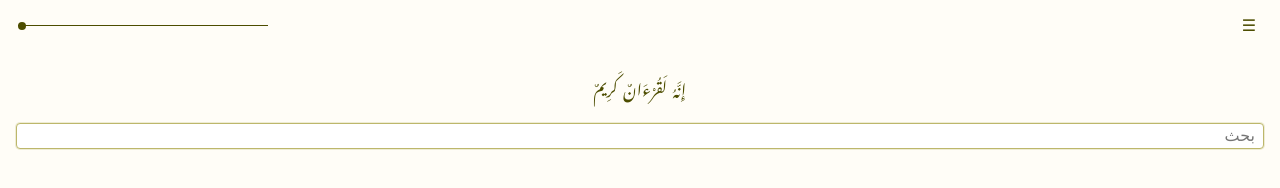
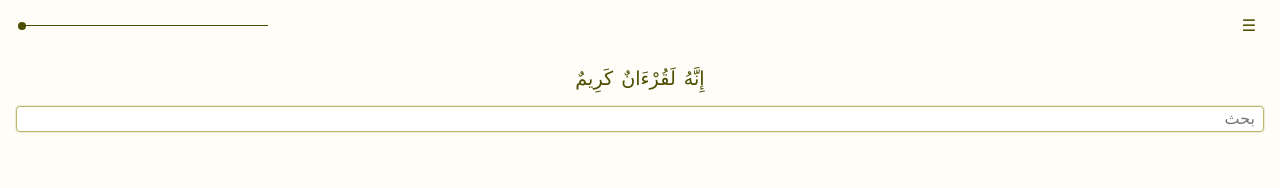
Before and after one commit to cmdctr/quran, a plain HTML site: page index.html in a window 1280 px wide. Drawn offline with Linux system fonts and the light colour scheme; a web font is replaced by a local one.

Commit message:
changed font to reduce size

```diff
--- a/css/index.css
+++ b/css/index.css
@@ -69,7 +69,8 @@ code {
     margin: .5em 0 .8em 0;
     display: flex;
     justify-content: flex-end;
-    font-family: UrdType;
+    font-family: decotype;
+    font-size: .8em;
     color: crimson;
     opacity: var(--opacity);
 }
@@ -124,7 +125,8 @@ mark:hover {
 #header {
     margin: 0;
     padding: 0;
-    font-family: NotoNastaliqUrdu;
+    font-family: decotype;
+    font-size: 1.2em;
     color: var(--dark);
 }
 
@@ -237,7 +239,7 @@ mark:hover {
 #modal h4 {
     margin: 0 0 1.3rem 0;
     font-weight: normal;
-    font-size: 1.4em;
+    font-size: 1.2em;
 }
 
 #modal li {
@@ -333,16 +335,6 @@ summary::-webkit-details-marker {
 }
 
 @font-face {
-    font-family: NotoNastaliqUrdu;
-    src: url('../fonts/NotoNastaliqUrdu-Regular.ttf') format("truetype");
-}
-
-@font-face {
-    font-family: UrdType;
-    src: url('../fonts/UrdType.ttf') format("truetype");
-}
-
-@font-face {
     font-family: decotype;
     src: url('../fonts/decotype-naskh-variants.ttf') format("truetype");
 }
```
Also changed, not shown: fonts/NotoNastaliqUrdu-Regular.ttf (deleted), fonts/UrdType.ttf (deleted), fonts/UthmanTN_v2-0.ttf (added), fonts/UthmanTSVer1.ttf (added).
